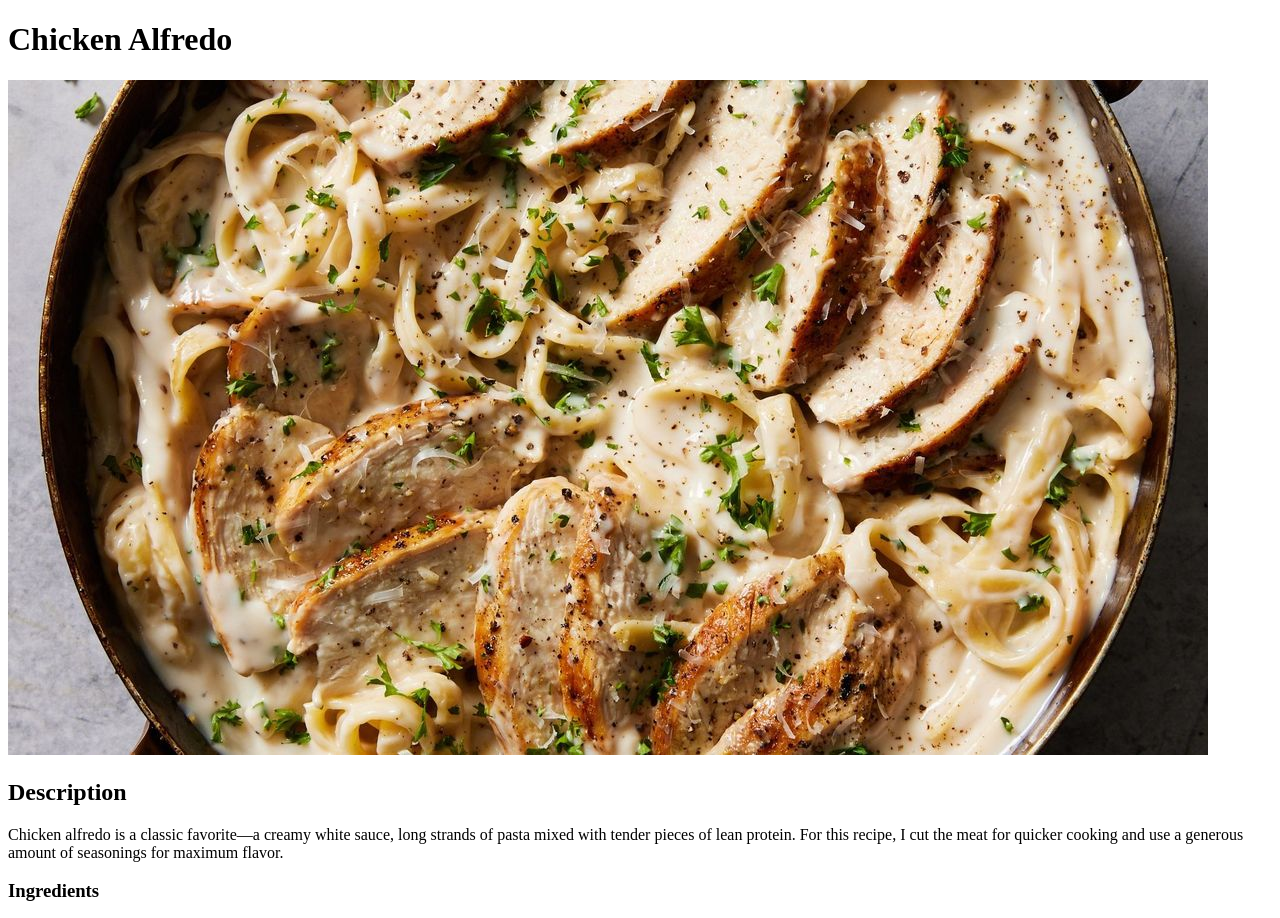
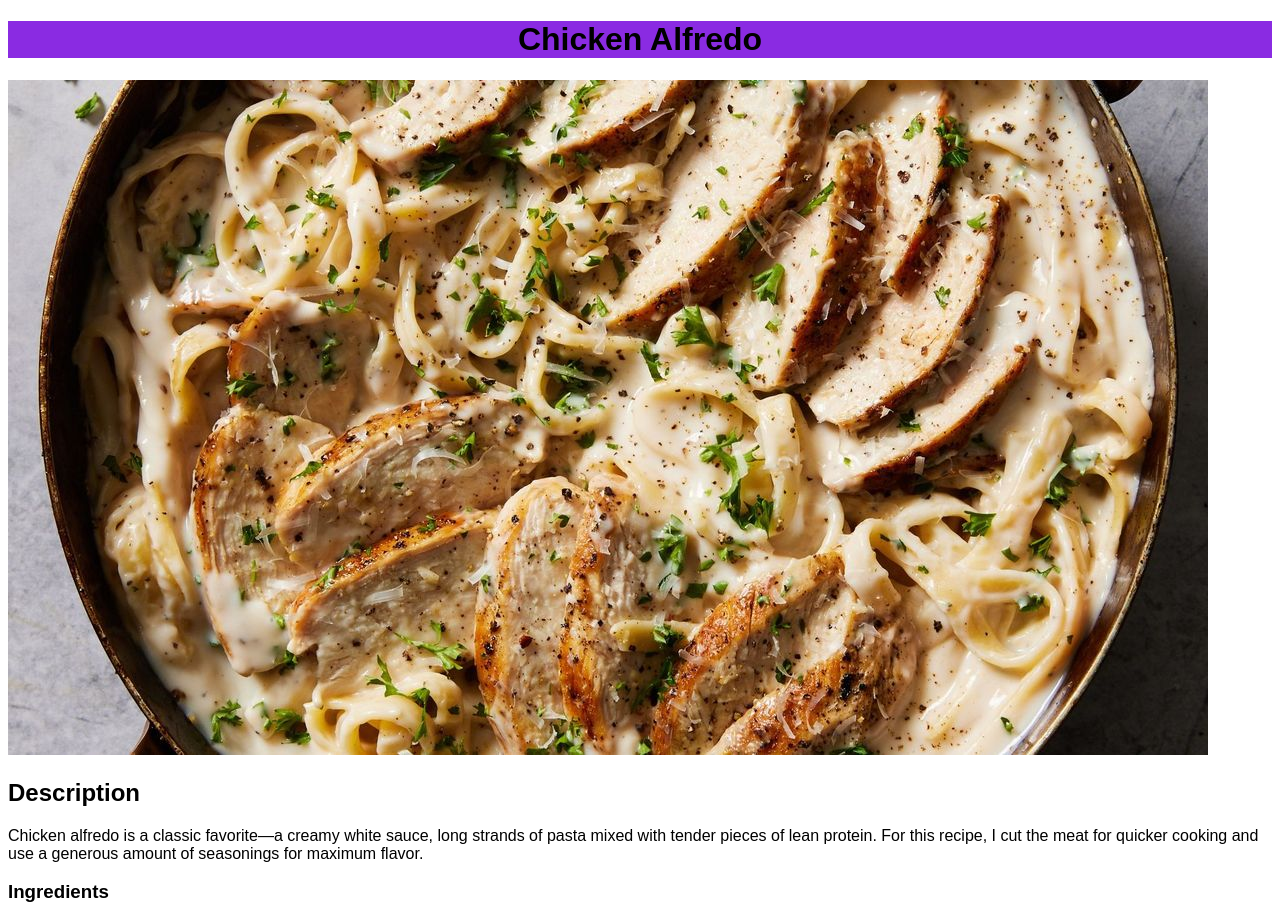
Before and after one commit to maxmaina/odin-recipes, a plain HTML site: page chicken_alfredo.html in a window 1280 px wide. Shown: the top 918 px of the page. Drawn offline with Linux system fonts and the light colour scheme; files whose address does not match are found by name.

Commit message:
reorganized all of the files

```diff
--- a/recipes/chicken_alfredo/chicken_alfredo.html
+++ b/chicken_alfredo.html
@@ -1,11 +1,14 @@
 <!DOCTYPE html>
 <html lang="en">
     <head>
+        <meta charset="utf-8">
+        <link rel="stylesheet" href="/style.css">
+    </head>
     <body>
-            <h1>Chicken Alfredo</h1>
+        <h1 class="Title">Chicken Alfredo</h1>
         <img src="chicken-alfredo.jpg" alt="Dish">
-            <h2>Description</h2>
-            <p>Chicken alfredo is a classic favorite—a creamy white sauce,
+        <h2 class="Description">Description</h2>
+        <p class="Description">Chicken alfredo is a classic favorite—a creamy white sauce,
             long strands of pasta mixed with tender pieces of lean protein.
             For this recipe, I cut the meat for quicker cooking and use a
             generous amount of seasonings for maximum flavor.
@@ -36,5 +39,4 @@
                 <li>To serve, spoon chicken and sauce over hot cooked pasta and sprinkle with parsley.</li>
             </ol>
         </body>
-    </head>
 </html>
--- /dev/null
+++ b/style.css
@@ -0,0 +1,8 @@
+body {
+    font-family: Arial, Helvetica, sans-serif;
+}
+
+h1.Title {
+    text-align: center;
+    background-color: blueviolet;
+}
```
Also changed, not shown: chili.html (renamed from recipes/chili/chili.html, +1 -0 lines), cookies.html (renamed from recipes/cookies/iced_pumpkin_cookies.html, +1 -0 lines), images/Chilli.jpg (renamed from recipes/chili/Chilli.jpg), images/chicken-alfredo.jpg (renamed from recipes/chicken_alfredo/chicken-alfredo.jpg), images/cookies.jpg (renamed from recipes/cookies/cookies.jpg), 6 other files. Lines whose indentation alone changed are shown as unchanged.
